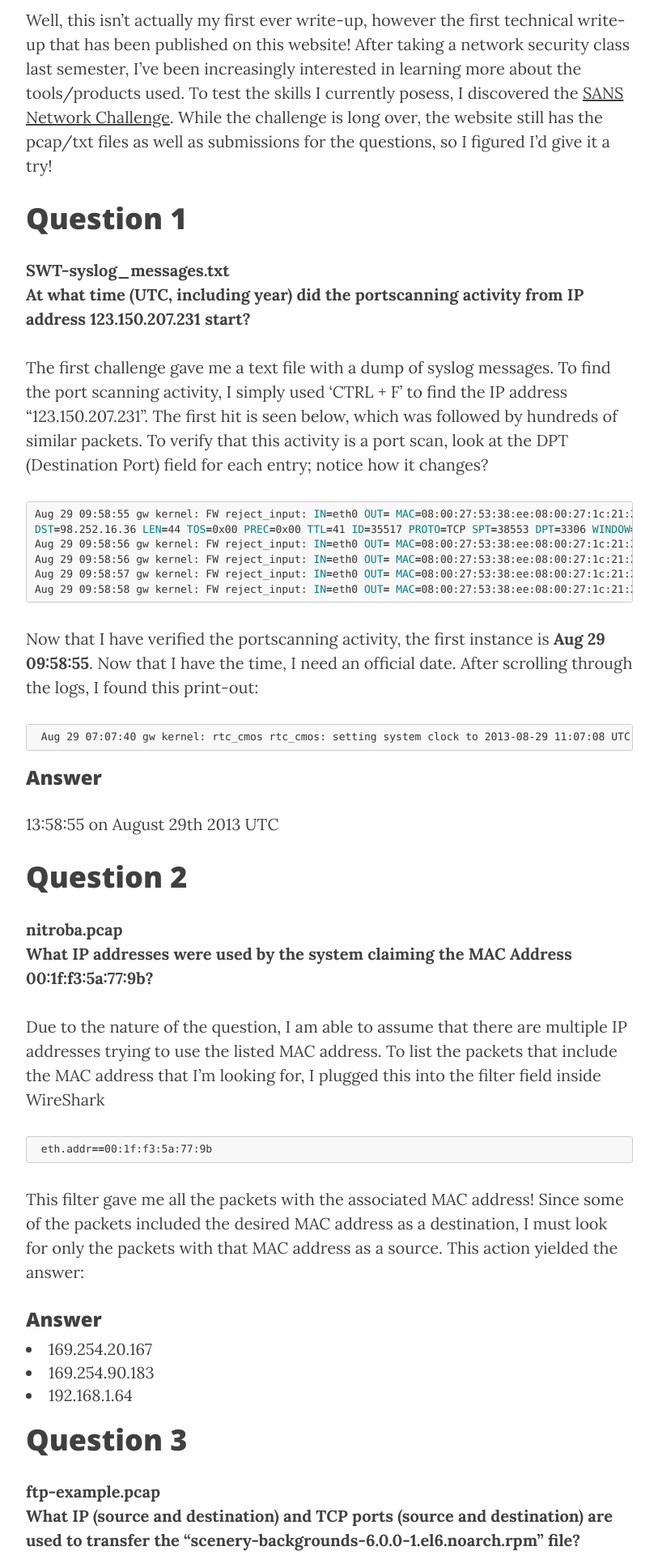
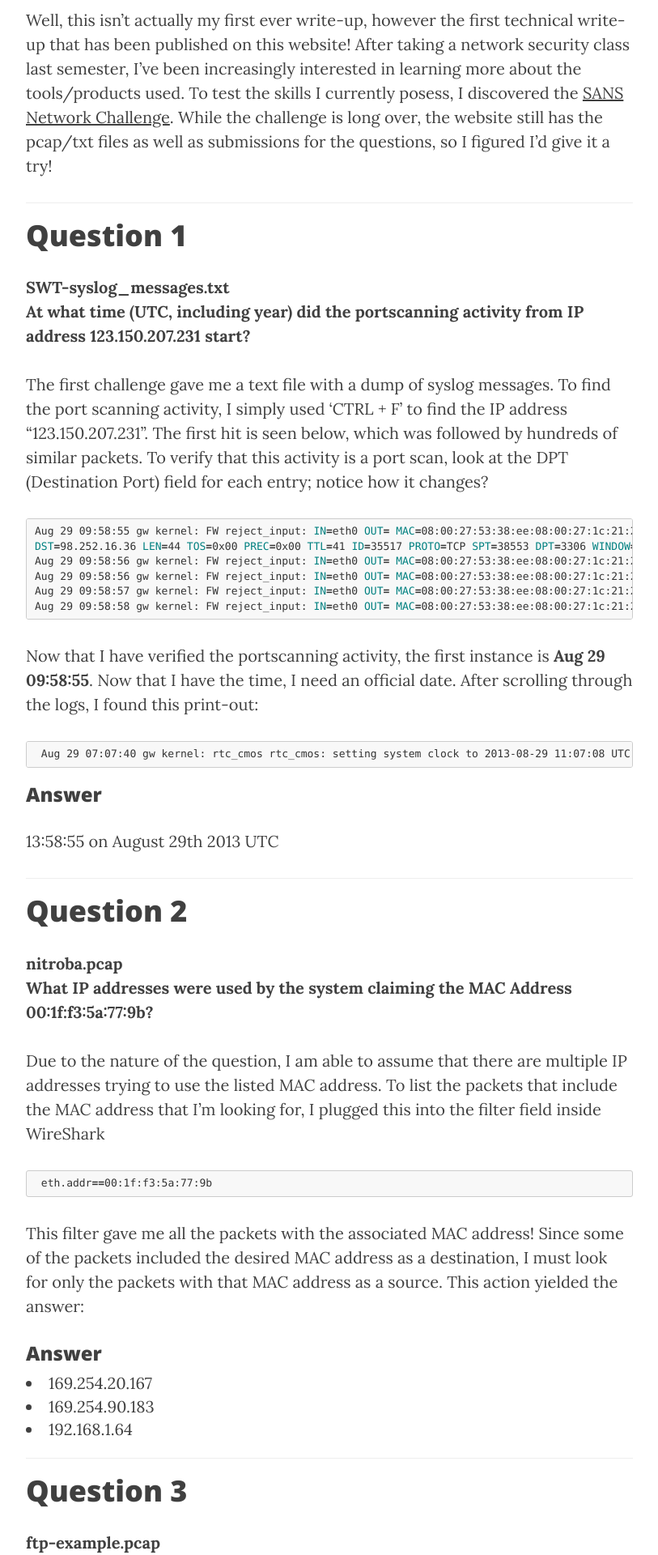
Before and after one commit to RomSec/RomSec.github.io, a Jekyll site: the page built from _posts/2017-06-14-SANSChallenge.markdown, in a window 1280 px wide. Shown: the part 546-2466 px from the top of the page at 81% size, without its empty margins (233-1046 px from the left). Built offline with Jekyll 4.4.1, drawn with Linux system fonts in a browser that asks for light colours; nearby versions of some CDN libraries.

Commit message:
Create 2017-06-14-SANSChallenge.markdown

```diff
--- a/_posts/2017-06-14-SANSChallenge.markdown
+++ b/_posts/2017-06-14-SANSChallenge.markdown
@@ -8,7 +8,7 @@ header-img: "img/SANSChallenge/shark.jpg"
 ---
 
 Well, this isn't actually my first ever write-up, however the first technical write-up that has been published on this website! After taking a network security class last semester, I've been increasingly interested in learning more about the tools/products used. To test the skills I currently posess, I discovered the [SANS Network Challenge](https://www.surveymonkey.com/r/BZMXTKM). While the challenge is long over, the website still has the pcap/txt files as well as submissions for the questions, so I figured I'd give it a try!
-
+<hr>
 <h1>Question 1</h1>
 
 <b>SWT-syslog_messages.txt</b> <br>
@@ -31,7 +31,7 @@ Now that I have verified the portscanning activity, the first instance is <b>Aug
 {% highlight bash %} Aug 29 07:07:40 gw kernel: rtc_cmos rtc_cmos: setting system clock to 2013-08-29 11:07:08 UTC (1377774428) {% endhighlight %}
 
 <h3>Answer</h3> 13:58:55 on August 29th 2013 UTC
-
+<hr>
 <h1>Question 2</h1>
 
 <b>nitroba.pcap</b> <br>
@@ -48,7 +48,7 @@ This filter gave me all the packets with the associated MAC address! Since some
 <li>169.254.90.183</li>
 <li>192.168.1.64</li>
 
-
+<hr>
 <h1>Question 3</h1>
 
 <b>ftp-example.pcap</b> <br>
@@ -73,7 +73,7 @@ While looking at the image below, I can gather the IP addresses and TCP ports us
 <h3>Answer</h3>
 <li>193.168.75.29:37028</li>
 <li>149.20.20.135:21</li>
-
+<hr>
 <h1>Question 4</h1>
 
 <b>nfcapd.201405230000.txt</b> <br>
@@ -93,7 +93,7 @@ The command above spit out a list of 55 log entries, which is much easier to dea
 
  <h3>Answer</h3>
  49
-
+ <hr>
 <h1>Question 5</h1>
 
 <b>stark-20120403-full-smb_smb2.pcap</b> <br>
@@ -108,7 +108,7 @@ Similar to questions one and three, I've been tasked to find information about a
 13625 bytes
 
 *<i>Another way to figure out the byte size of the file in WireShark is to go to File > Export Objects > SMB, then locate the proper XLSX file and determine the byte-size via your file explorer</i>
-
+<hr>
 <h1>Question 6</h1>
 
 <b>snort.log.1340504390.pcap</b> <br>
@@ -135,7 +135,7 @@ For now, we're concerned with the second set of bolded HEX characters, which app
 
 <h3>Answer</h3>
 55:4c:51:45:4e:50:32 at offset 0x46
-
+<hr>
 <h1> Conclusion </h1>
 
 If you've read up to this point, I appreciate it! Big shout out to SANS DFIR for posting this challenge, and keeping it online over two years after the initial deadline. As I sign off on this write-up, it's clear that practicing my technical and writing skills is beneficial to my growth as a professional. I hope to continue publishing these write-ups for my own good and for anyone that finds them helpful.
```
